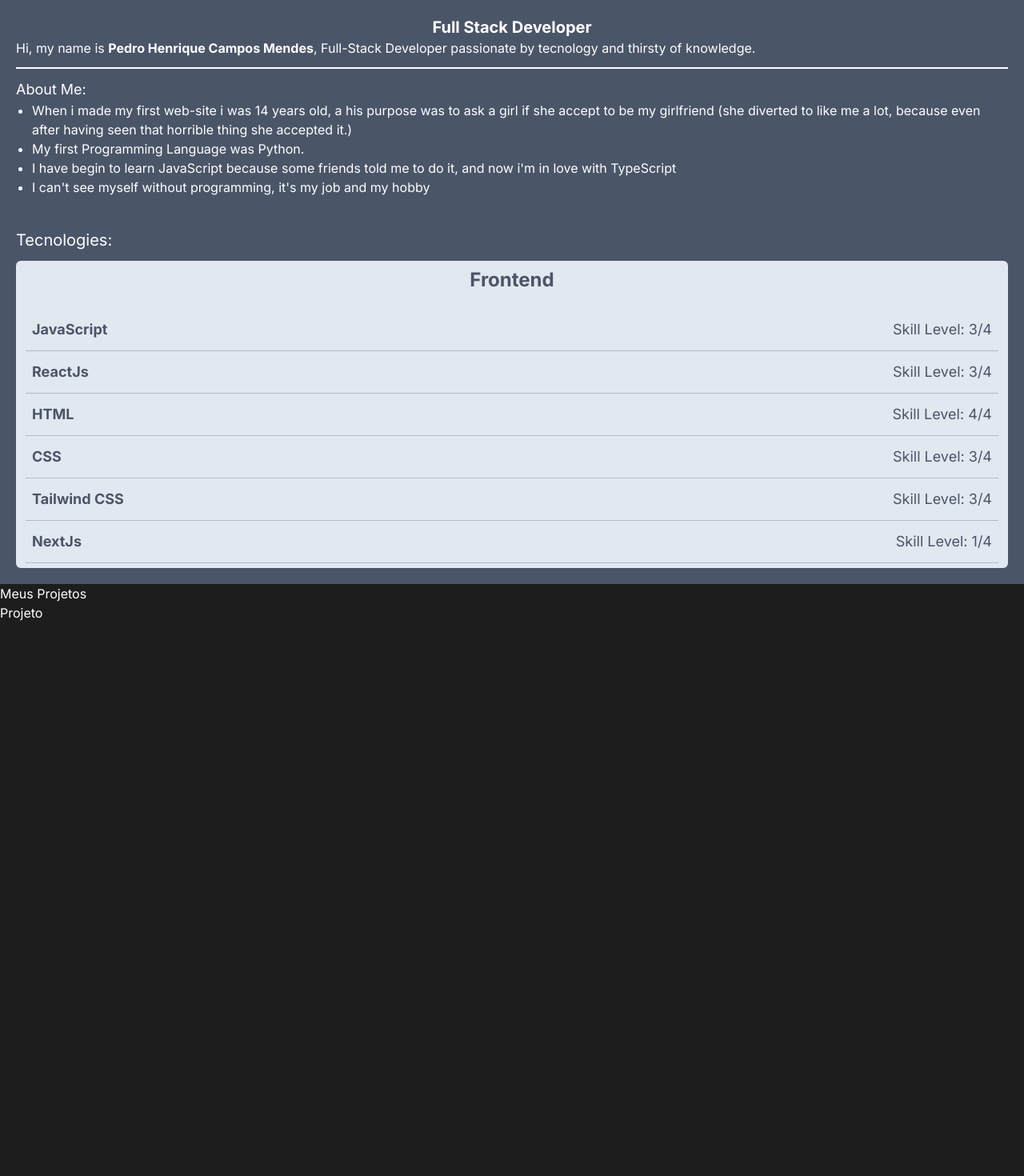
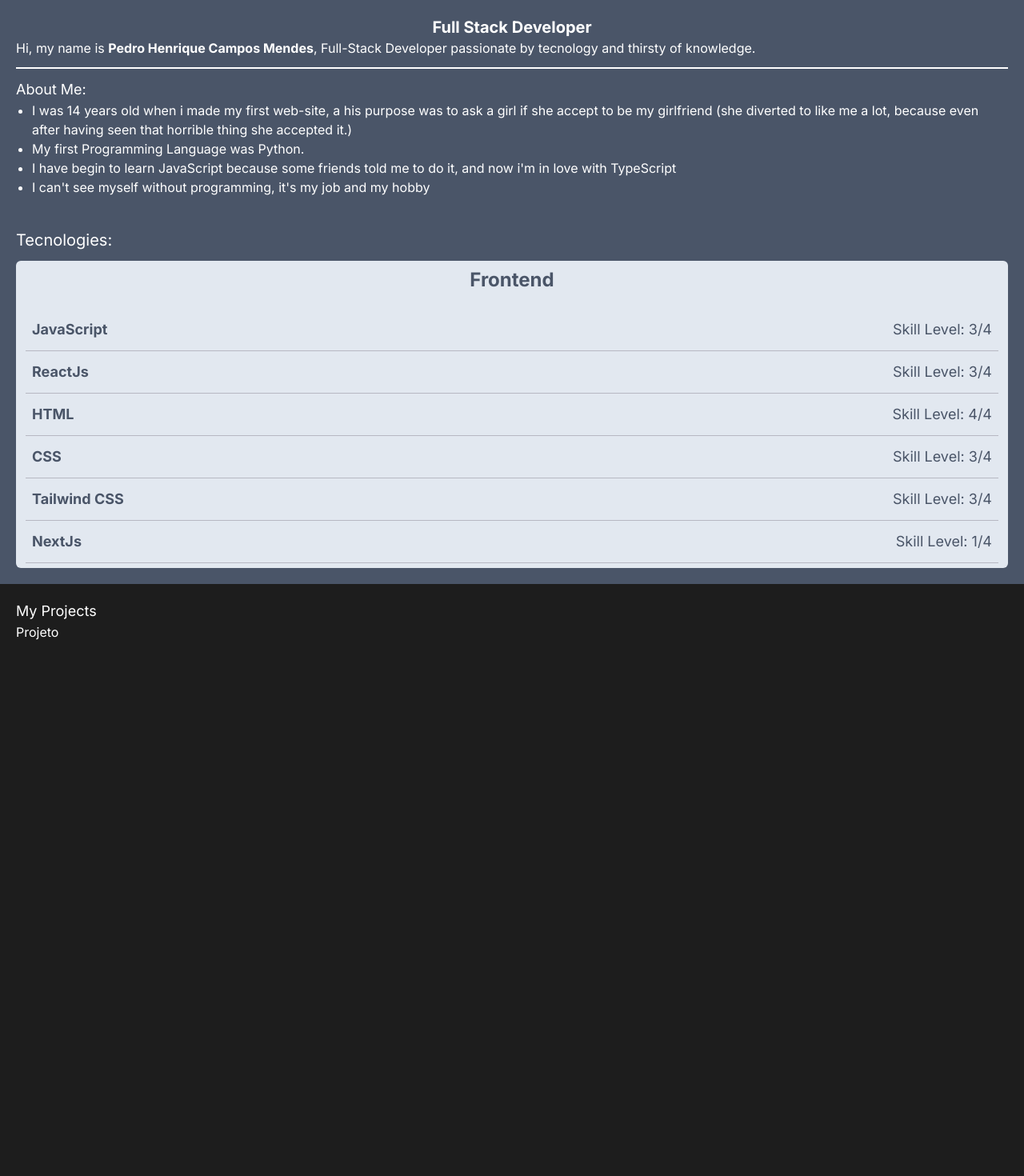
Before and after one commit to P3DR0DEV/portfolio, a React (Vite) app: page / in a window 1280 px wide. Shown: the part 340-1810 px from the top of the page at 80% size. Built offline with nearby package versions, Linux system fonts and the light colour scheme.

Commit message:
chore: update text

```diff
--- a/src/Components/About/About.tsx
+++ b/src/Components/About/About.tsx
@@ -13,7 +13,7 @@ export function About() {
       <div className="px-5">
         <ul className="list-disc">
           <li>
-            When i made my first web-site i was 14 years old, a his purpose was
+            I was 14 years old when i made my first web-site, a his purpose was
             to ask a girl if she accept to be my girlfriend (she diverted to
             like me a lot, because even after having seen that horrible thing
             she accepted it.)
--- a/src/Components/Projects/Projects.tsx
+++ b/src/Components/Projects/Projects.tsx
@@ -2,8 +2,8 @@ import { ProjectCard } from "./ProjectCard"
 
 export function Projects() {
   return (
-    <section className="h-screen">
-      <h2>Meus Projetos</h2>
+    <section className="h-screen p-5">
+      <h2 className="text-lg">My Projects</h2>
       <ProjectCard />
     </section>
   )
```
